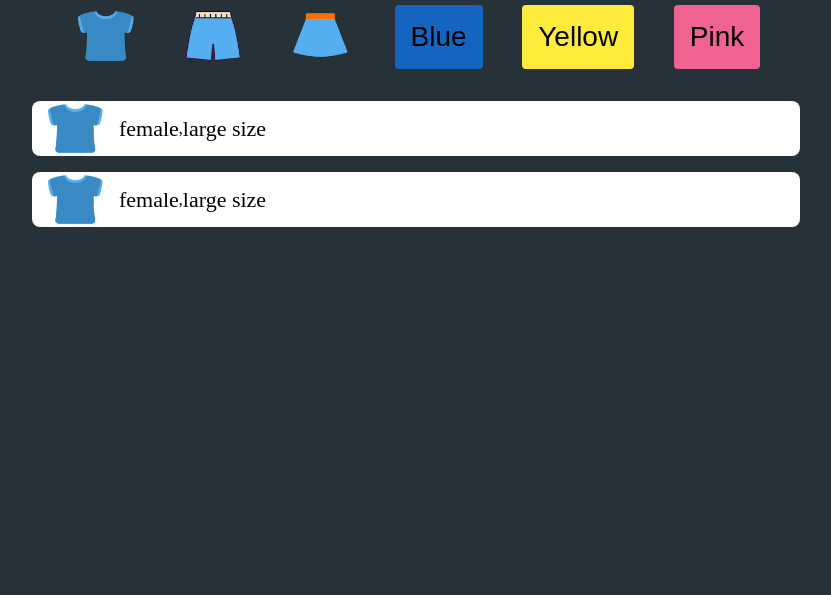
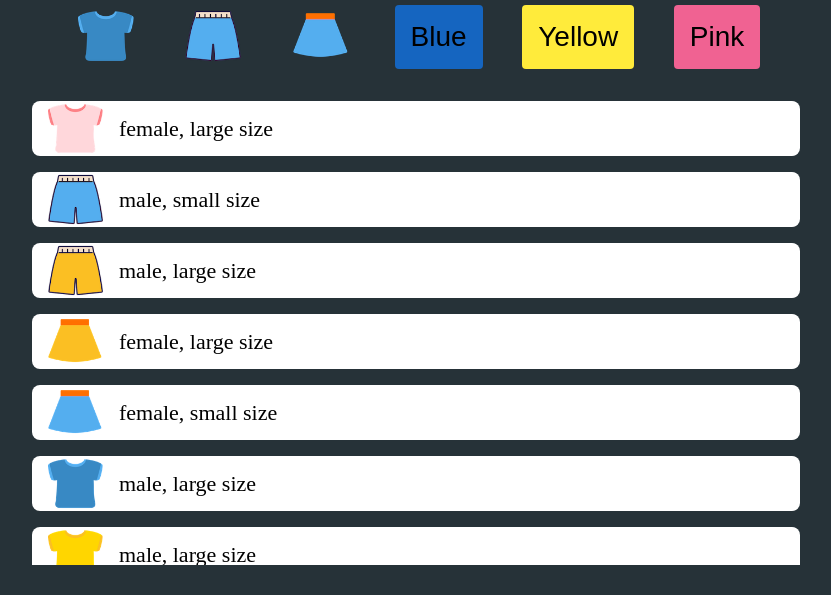
Before and after one commit to mynameisjisoo/mini-shoppingmall, a plain HTML site: page index.html in a window 1280 px wide. Shown: the part 183-778 px from the top of the page, without its empty margins (224-1055 px from the left). Drawn offline with Linux system fonts and the light colour scheme.

Commit message:
클릭한 버튼에 따라 필터링해서 보여주는 기능 구현

```diff
--- a/data/data.json
+++ b/data/data.json
@@ -23,7 +23,7 @@
     },
     {
       "type": "skirt",
-      "gender": "male",
+      "gender": "female",
       "size": "large",
       "color": "yellow",
       "image": "../img/yellow_s.png"
@@ -77,19 +77,20 @@
       "color": "yellow",
       "image": "../img/yellow_p.png"
     },
+
     {
       "type": "skirt",
-      "gender": "male",
-      "size": "large",
-      "color": "yellow",
-      "image": "../img/yellow_s.png"
+      "gender": "female",
+      "size": "small",
+      "color": "pink",
+      "image": "../img/pink_s.png"
     },
     {
       "type": "skirt",
       "gender": "female",
-      "size": "small",
-      "color": "blue",
-      "image": "../img/blue_s.png"
+      "size": "large",
+      "color": "pink",
+      "image": "../img/pink_s.png"
     },
     {
       "type": "tshirt",
--- a/index.html
+++ b/index.html
@@ -4,7 +4,7 @@
     <meta charset="UTF-8" />
     <meta http-equiv="X-UA-Compatible" content="IE=edge" />
     <meta name="viewport" content="width=device-width, initial-scale=1.0" />
-    <title>Document</title>
+    <title>Mini shopping mall</title>
     <link rel="stylesheet" href="style.css" />
     <script src="src/main.js" defer></script>
   </head>
@@ -17,7 +17,7 @@
           src="img/blue_t.png"
           alt="tshirt"
           data-key="type"
-          data-valuee="tshirt"
+          data-value="tshirt"
         />
       </button>
       <button class="btn">
@@ -48,17 +48,6 @@
         Pink
       </button>
     </section>
-    <ul class="items">
-      <li class="item">
-        <img src="img/blue_t.png" alt="blue_t" class="thumbnail" />
-        <span class="gender">female</span>,
-        <span class="size">large size</span>
-      </li>
-      <li class="item">
-        <img src="img/blue_t.png" alt="blue_t" class="thumbnail" />
-        <span class="gender">female</span>,
-        <span class="size">large size</span>
-      </li>
-    </ul>
+    <ul class="items"></ul>
   </body>
 </html>
--- a/src/main.js
+++ b/src/main.js
@@ -0,0 +1,79 @@
+'use strict';
+//json파일로부터 데이터(items) 가져오기
+function loadItems() {
+  return fetch('data/data.json')
+    .then(response => response.json())
+    .then(json => json.items);
+}
+
+//items를 element로 만들기
+function createItems(item) {
+  const img = document.createElement('img');
+  img.setAttribute('src', item.image);
+  img.setAttribute('class', 'thumbnail');
+
+  const span = document.createElement('span');
+  span.setAttribute('class', 'description');
+  span.innerText = `${item.gender}, ${item.size} size`;
+
+  const li = document.createElement('li');
+  li.setAttribute('class', 'item');
+  li.setAttribute('data-type', item.type);
+  li.setAttribute('data-color', item.color);
+  li.append(img);
+  li.append(span);
+  return li;
+}
+
+function onButtonClick(event, items) {
+  const target = event.target;
+  const key = target.dataset.key;
+  const value = target.dataset.value;
+  if (key == null || value == null) {
+    return;
+  }
+
+  filterItems(items, key, value);
+}
+
+//클릭에 따라 아이템 필터링하기
+function filterItems(items, key, value) {
+  items.forEach(item => {
+    if (item.dataset[key] === value) {
+      item.classList.remove('invisible');
+    } else {
+      item.classList.add('invisible');
+    }
+  });
+  displayItems(items);
+}
+
+//필터링한 아이템 보여주기
+function displayItems(items) {
+  items.forEach(item => {
+    if (item.classList.contains('invisible')) {
+      item.style.display = 'none';
+    } else {
+      item.style.display = 'flex';
+    }
+  });
+}
+
+//logo 클릭 시 전체 아이템 보여주기
+function showAllItems(items) {
+  items.forEach(item => {
+    item.style.display = 'flex';
+  });
+}
+
+//main
+loadItems().then(items => {
+  const elements = items.map(createItems);
+  const container = document.querySelector('.items');
+  container.append(...elements); //elements 만든거 ul에 넣기
+  const buttons = document.querySelector('.buttons');
+  buttons.addEventListener('click', event => onButtonClick(event, elements));
+
+  const logo = document.querySelector('.logo');
+  logo.addEventListener('click', () => showAllItems(elements));
+});
--- a/style.css
+++ b/style.css
@@ -18,7 +18,6 @@
 
 body {
   background-color: var(--color-black);
-  /* text-align: center; */
   display: flex;
   flex-direction: column;
   justify-content: center;
@@ -96,7 +95,6 @@ body {
   margin: 0 calc(var(--size-base-space) * 2) 0 calc(var(--size-base-space) * 2);
 }
 
-.gender,
-.size {
+.description {
   font-size: var(--size-font);
 }
```
Also changed, not shown: 1 other file.
